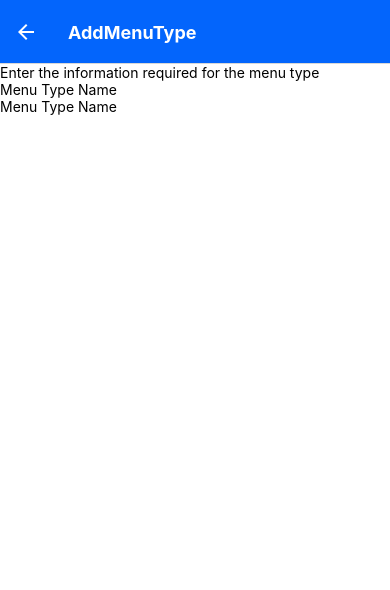
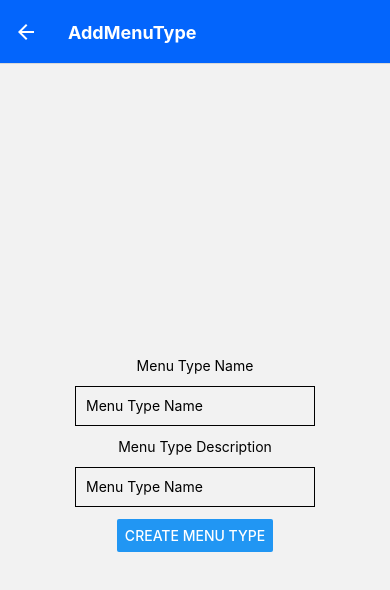
Before and after one commit to setoseng/Olympus, a React Native app: screen /AddMenuType in a window 390 px wide. Shown: the top 590 px of the page. Built offline with nearby package versions, Linux system fonts and the light colour scheme.

Commit message:
Update Add Menu Type Screen

```diff
--- a/screens/EditMenu/Screens/AddMenuType/index.js
+++ b/screens/EditMenu/Screens/AddMenuType/index.js
@@ -1,45 +1,56 @@
-import * as React from 'react'
-import { View, Text, TextInput, StyleSheet } from 'react-native'
+import react, { useState } from 'react'
+import { View, Text, TextInput, StyleSheet, Button  } from 'react-native'
+
+
 
 const AddMenuType = ({ route, navigation }) => {
+  const [name, onChangeName] = useState('')
+  const [description, onChangeDescription] = useState('')
+
   return(
     <View style={styles.container}>
-      <Text>Enter the information required for the menu type</Text>
       <Text>Menu Type Name</Text>
       <TextInput
+        style={styles.input}
+        value={name}
         placeholder="Menu Type Name"
+        onChange={onChangeName}
+      />
+      <Text>Menu Type Description</Text>
+      <TextInput
+        style={styles.input}
+        value={name}
+        placeholder="Menu Type Name"
+        onChange={onChangeName}
+      />
+      <Button
+        style={styles.createButton}
+        title={'Create Menu Type'}
+        onPress={()=> console.log('shit was pressed')}
       />
     </View>
   )
 }
 
-export default AddMenuType
-
 const styles = StyleSheet.create({
   container: {
     flex: 1,
-    backgroundColor: 'white',
-  },
-  menu: {
-    borderBottomWidth: 1,
-    borderBottomColor: 'white',
-    paddingVertical: 20,
-    paddingRight: 20,
-    marginLeft: 20,
-  },
-  title: {
-    fontSize: 14,
-    fontWeight: 'bold',
-    color: 'white',
-  },
-  description: {
-    marginTop: 10,
-    fontSize: 14,
-    color: '#F8F8F8',
-  },
-  center: {
-    flex: 1,
+    flexDirection: 'column',
     justifyContent: 'center',
     alignItems: 'center',
   },
-})
+  input: {
+    height: 40,
+    margin: 12,
+    borderWidth: 1,
+    padding: 10,
+  },
+  createButton : {
+    height: 50,
+    margin: 12,
+    borderWidth: 1,
+    padding: 10
+  },
+});
+
+export default AddMenuType
```
